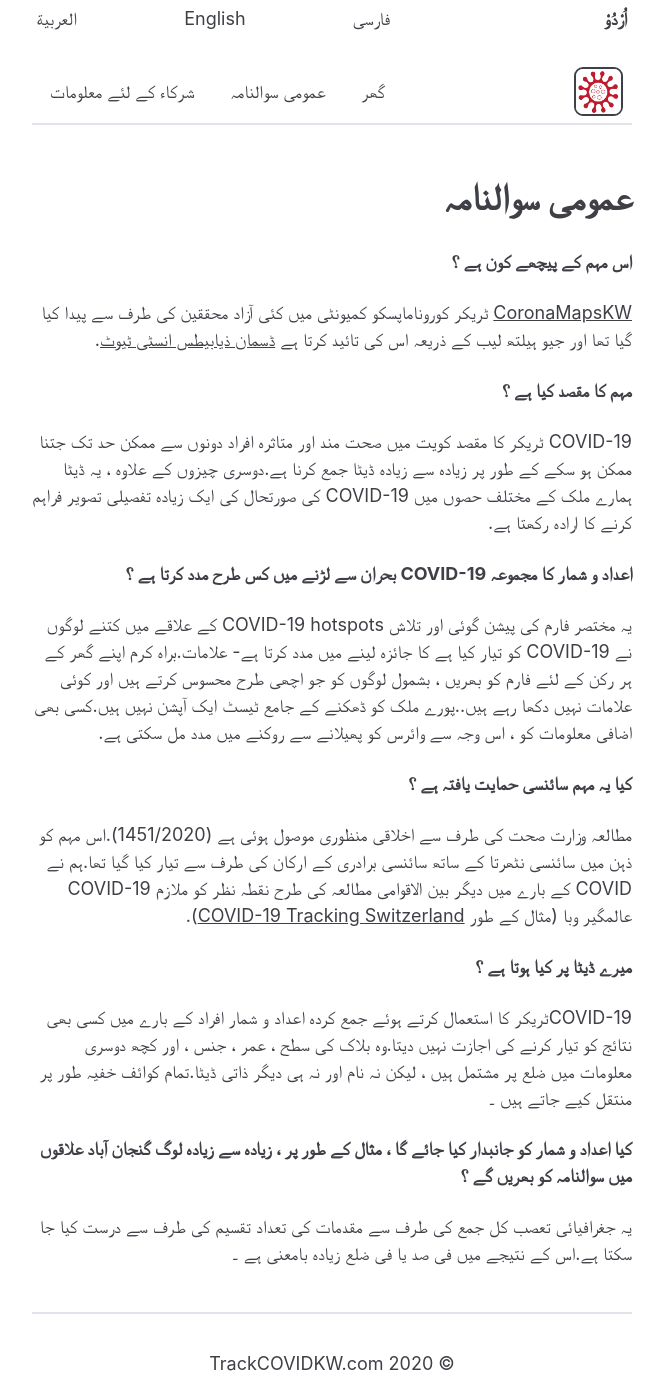
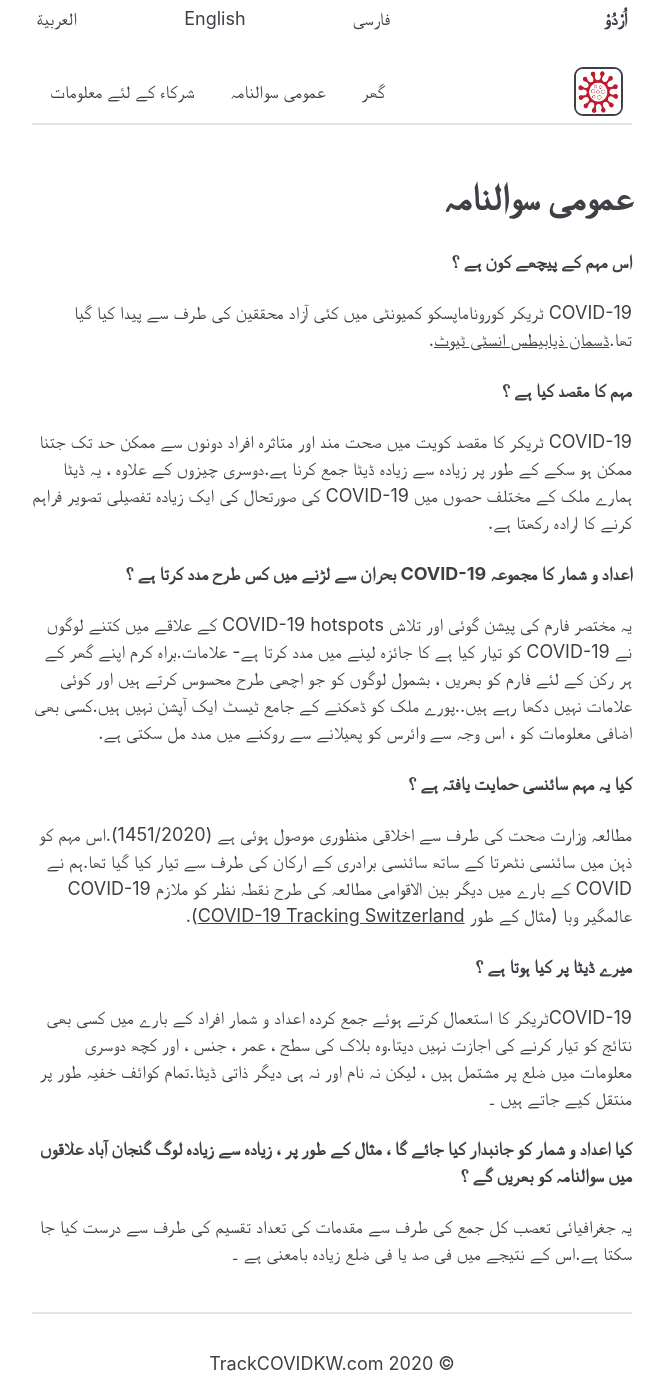
Before and after one commit to coronamapskw/trackcovidkw.org, a Jekyll site: the page built from ur/faq.md, in a window 1280 px wide. Shown: the whole page, without its empty margins (308-973 px from the left). Built offline with Jekyll 4.4.1, drawn with Linux system fonts in a browser that asks for light colours.

Commit message:
Update faq.md

```diff
--- a/ur/faq.md
+++ b/ur/faq.md
@@ -8,8 +8,7 @@ title: عمومی سوالنامہ
 
 #### اس مہم کے پیچھے کون ہے ؟
 
-[CoronaMapsKW](https://www.coronamapskw.com) ٹریکر کوروناماپسکو کمیونٹی میں کئی آزاد محققین کی طرف سے پیدا کیا گیا تھا اور جیو ہیلتھ لیب کے ذریعہ اس کی تائید کرتا ہے
-[ڈسمان ذیابیطس انسٹی ٹیوٹ](https://www.dasmaninstitute.org/).
+COVID-19 ٹریکر کوروناماپسکو کمیونٹی میں کئی آزاد محققین کی طرف سے پیدا کیا گیا تھا.[ڈسمان ذیابیطس انسٹی ٹیوٹ](https://www.dasmaninstitute.org/).
 
 
 #### مہم کا مقصد کیا ہے ؟
```
